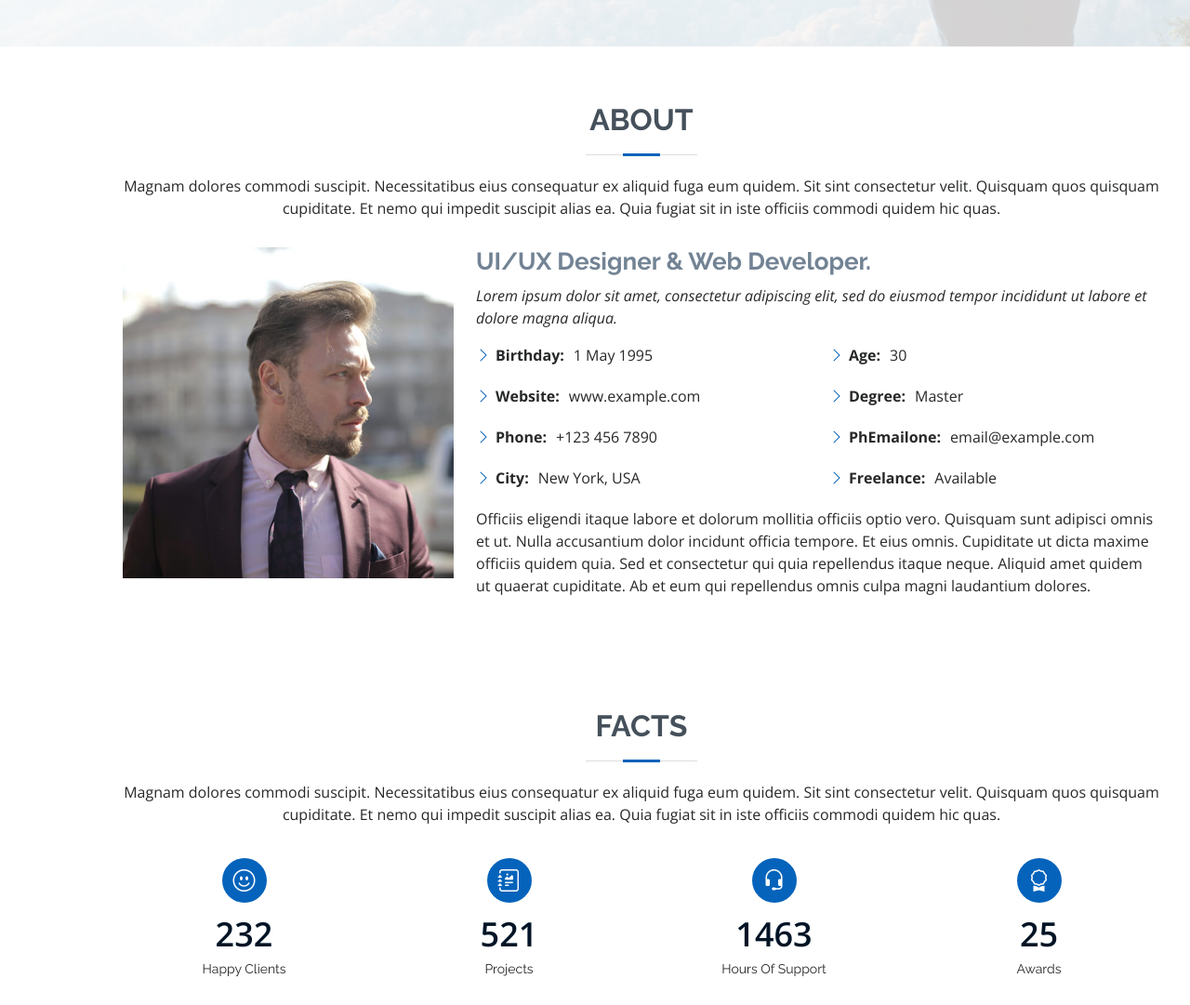
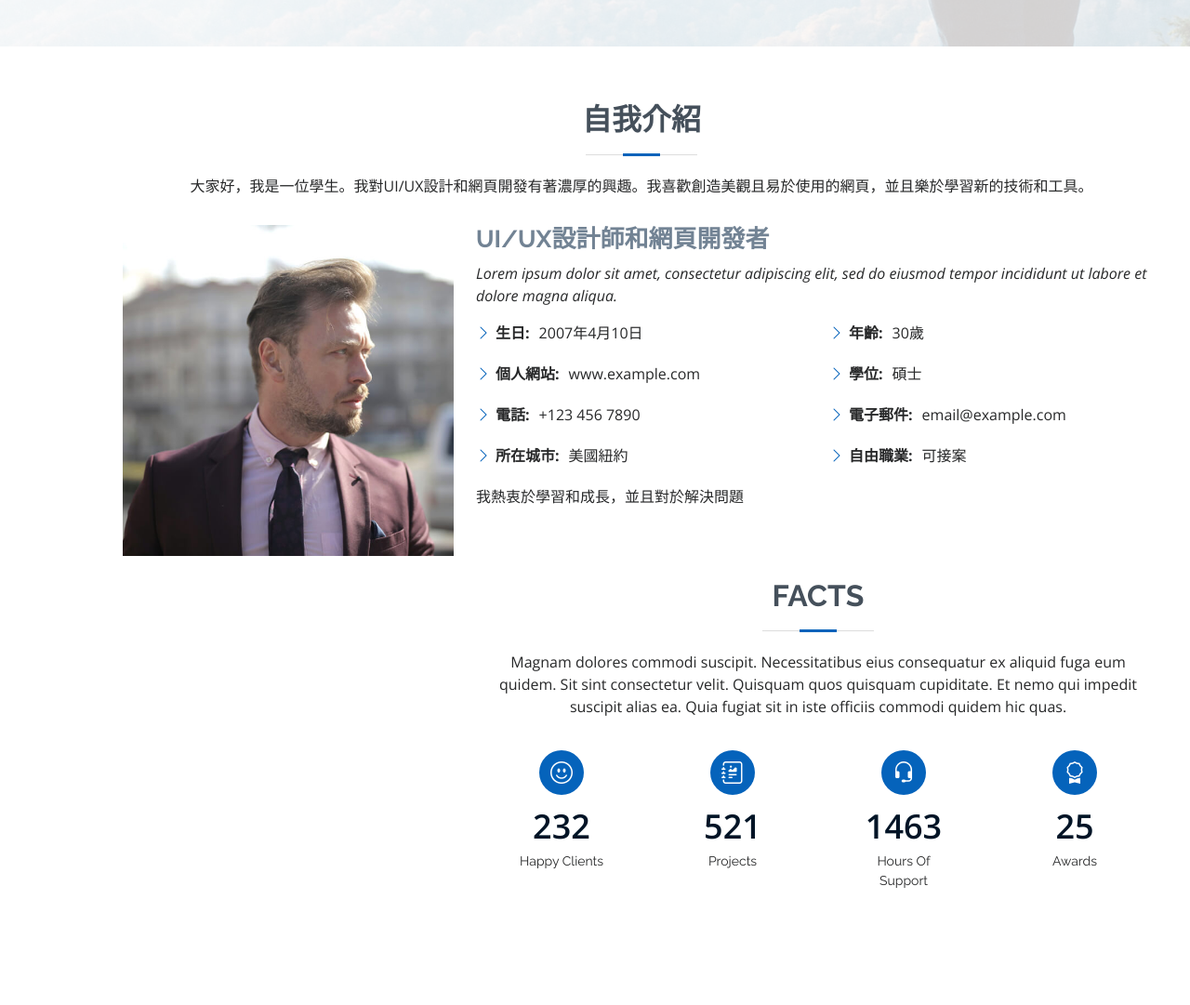
Before and after one commit to caiying0410/caiying0410.github.io, a plain HTML site: page index.html in a window 1280 px wide. Shown: the part 750-1831 px from the top of the page at 93% size. Drawn offline with nearby package versions, Linux system fonts and the light colour scheme.

Commit message:
Update index.html

```diff
--- a/index.html
+++ b/index.html
@@ -75,12 +75,12 @@
   <main id="main">
 
     <!-- ======= About Section ======= -->
-    <section id="about" class="about">
+ <section id="about" class="about">
       <div class="container" data-aos="fade-up">
 
         <div class="section-title">
-          <h2>About</h2>
-          <p>Magnam dolores commodi suscipit. Necessitatibus eius consequatur ex aliquid fuga eum quidem. Sit sint consectetur velit. Quisquam quos quisquam cupiditate. Et nemo qui impedit suscipit alias ea. Quia fugiat sit in iste officiis commodi quidem hic quas.</p>
+          <h2>自我介紹</h2>
+          <p>大家好，我是一位學生。我對UI/UX設計和網頁開發有著濃厚的興趣。我喜歡創造美觀且易於使用的網頁，並且樂於學習新的技術和工具。</p>
         </div>
 
         <div class="row">
@@ -88,7 +88,7 @@
             <img src="assets/img/profile-img.jpg" class="img-fluid" alt="">
           </div>
           <div class="col-lg-8 pt-4 pt-lg-0 content">
-            <h3>UI/UX Designer &amp; Web Developer.</h3>
+            <h3>UI/UX設計師和網頁開發者</h3>
             <p class="fst-italic">
               Lorem ipsum dolor sit amet, consectetur adipiscing elit, sed do eiusmod tempor incididunt ut labore et dolore
               magna aliqua.
@@ -96,31 +96,23 @@
             <div class="row">
               <div class="col-lg-6">
                 <ul>
-                  <li><i class="bi bi-chevron-right"></i> <strong>Birthday:</strong> <span>1 May 1995</span></li>
-                  <li><i class="bi bi-chevron-right"></i> <strong>Website:</strong> <span>www.example.com</span></li>
-                  <li><i class="bi bi-chevron-right"></i> <strong>Phone:</strong> <span>+123 456 7890</span></li>
-                  <li><i class="bi bi-chevron-right"></i> <strong>City:</strong> <span>New York, USA</span></li>
+                  <li><i class="bi bi-chevron-right"></i> <strong>生日:</strong> <span>2007年4月10日</span></li>
+                  <li><i class="bi bi-chevron-right"></i> <strong>個人網站:</strong> <span>www.example.com</span></li>
+                  <li><i class="bi bi-chevron-right"></i> <strong>電話:</strong> <span>+123 456 7890</span></li>
+                  <li><i class="bi bi-chevron-right"></i> <strong>所在城市:</strong> <span>美國紐約</span></li>
                 </ul>
               </div>
               <div class="col-lg-6">
                 <ul>
-                  <li><i class="bi bi-chevron-right"></i> <strong>Age:</strong> <span>30</span></li>
-                  <li><i class="bi bi-chevron-right"></i> <strong>Degree:</strong> <span>Master</span></li>
-                  <li><i class="bi bi-chevron-right"></i> <strong>PhEmailone:</strong> <span>email@example.com</span></li>
-                  <li><i class="bi bi-chevron-right"></i> <strong>Freelance:</strong> <span>Available</span></li>
+                  <li><i class="bi bi-chevron-right"></i> <strong>年齡:</strong> <span>30歲</span></li>
+                  <li><i class="bi bi-chevron-right"></i> <strong>學位:</strong> <span>碩士</span></li>
+                  <li><i class="bi bi-chevron-right"></i> <strong>電子郵件:</strong> <span>email@example.com</span></li>
+                  <li><i class="bi bi-chevron-right"></i> <strong>自由職業:</strong> <span>可接案</span></li>
                 </ul>
               </div>
             </div>
             <p>
-              Officiis eligendi itaque labore et dolorum mollitia officiis optio vero. Quisquam sunt adipisci omnis et ut. Nulla accusantium dolor incidunt officia tempore. Et eius omnis.
-              Cupiditate ut dicta maxime officiis quidem quia. Sed et consectetur qui quia repellendus itaque neque. Aliquid amet quidem ut quaerat cupiditate. Ab et eum qui repellendus omnis culpa magni laudantium dolores.
-            </p>
-          </div>
-        </div>
-
-      </div>
-    </section><!-- End About Section -->
-
+              我熱衷於學習和成長，並且對於解決問題
     <!-- ======= Facts Section ======= -->
     <section id="facts" class="facts">
       <div class="container" data-aos="fade-up">
```
